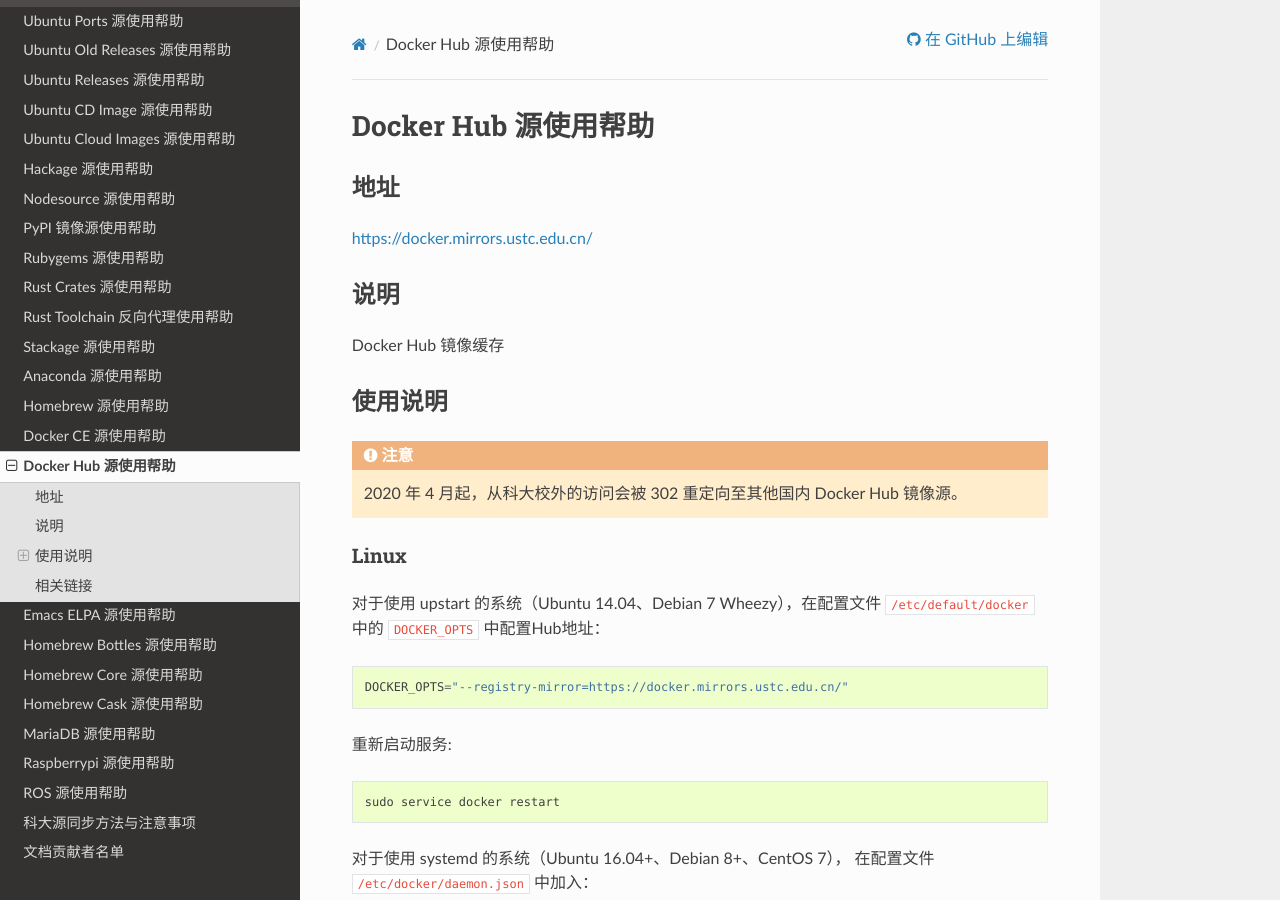
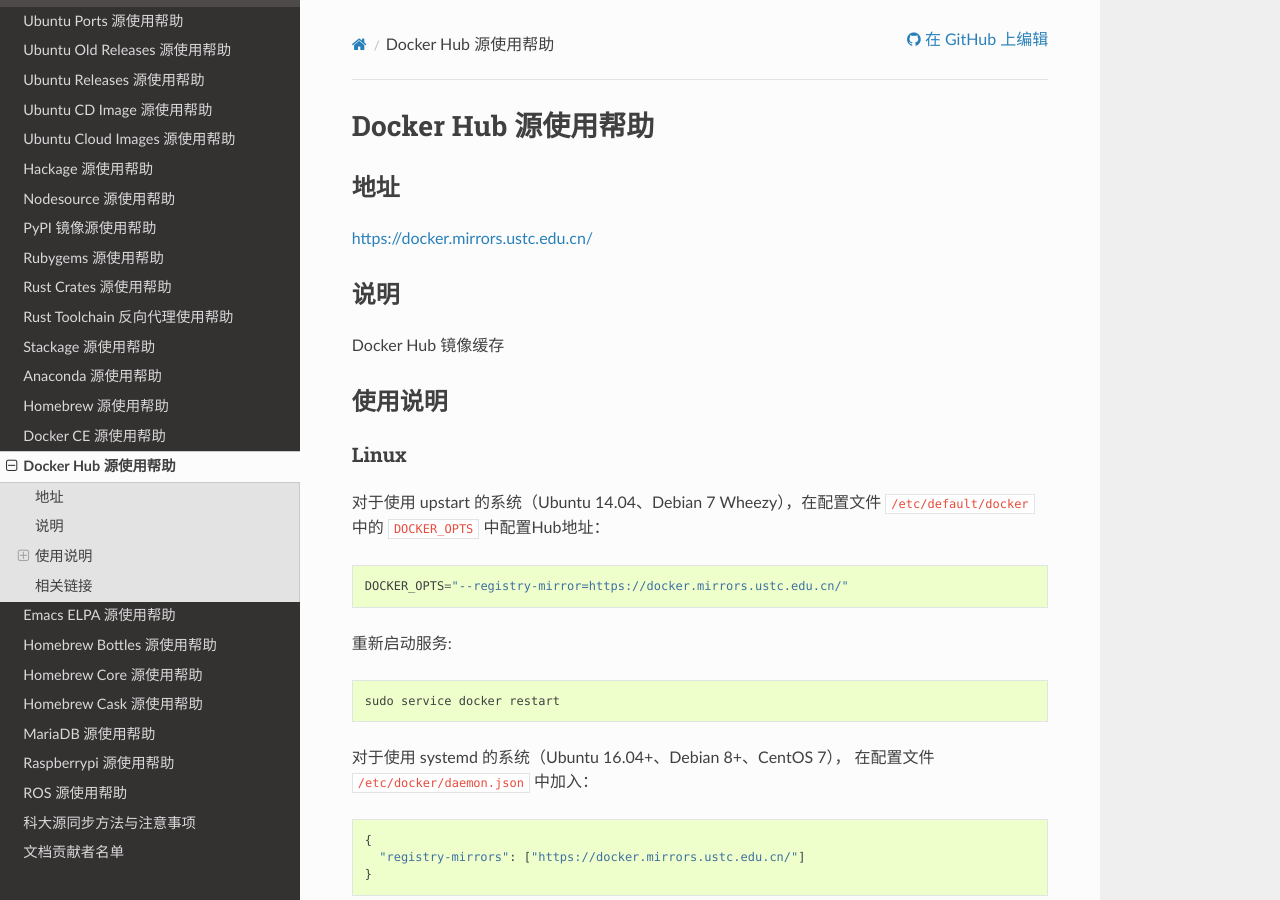
Before and after one commit to ustclug/mirrorhelp, a Sphinx documentation site: the page built from source/dockerhub.rst, in a window 1280 px wide and 900 px high. Built offline with Sphinx 7.4.7 and the Read the Docs theme 2.0.0, drawn with Linux system fonts in a browser that asks for light colours; pages that are not in the unit, such as notebooks, are missing from menus.

Commit message:
Revert "Update dockerhub docs"
This reverts commit 2108965e5344cf3e4f8660a7adfff5c4c3f13d40.

```diff
--- a/source/dockerhub.rst
+++ b/source/dockerhub.rst
@@ -14,9 +14,6 @@
 
 使用说明
 ========
-
-.. attention::
-    2020 年 4 月起，从科大校外的访问会被 302 重定向至其他国内 Docker Hub 镜像源。
 
 Linux
 -----
```
